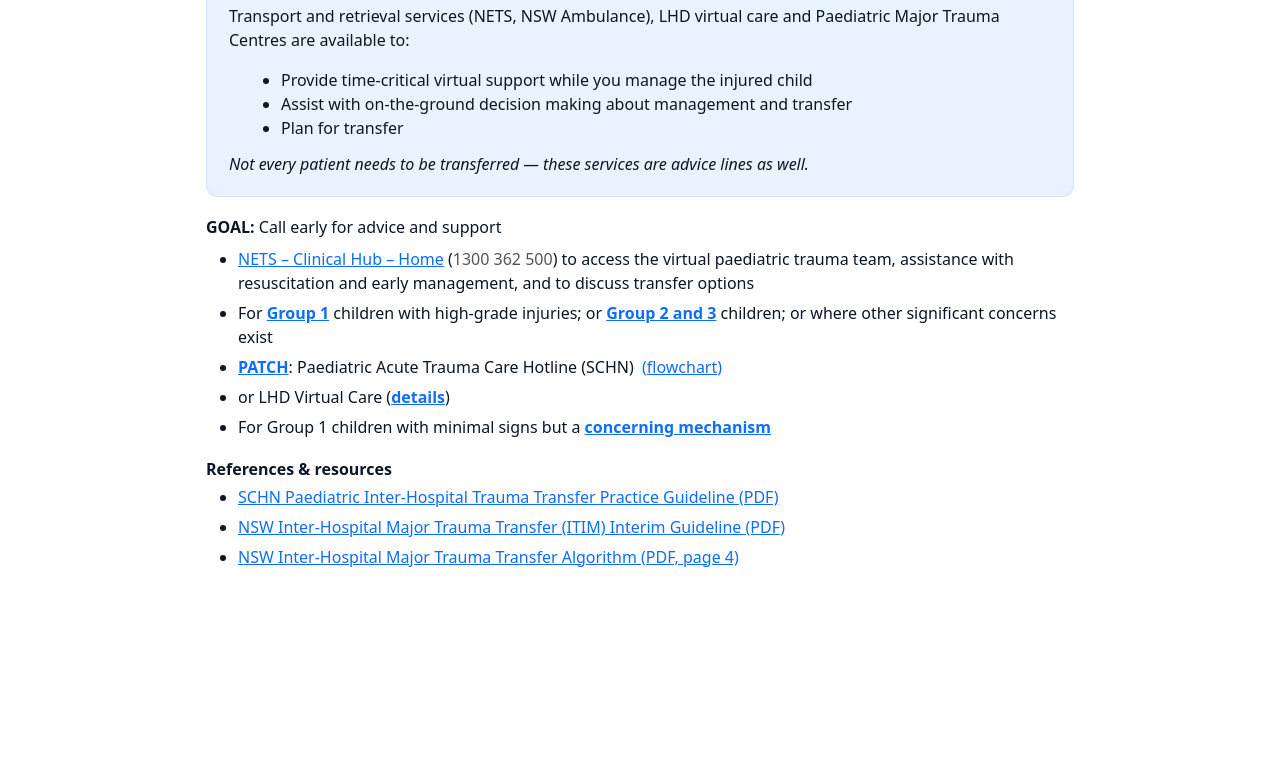
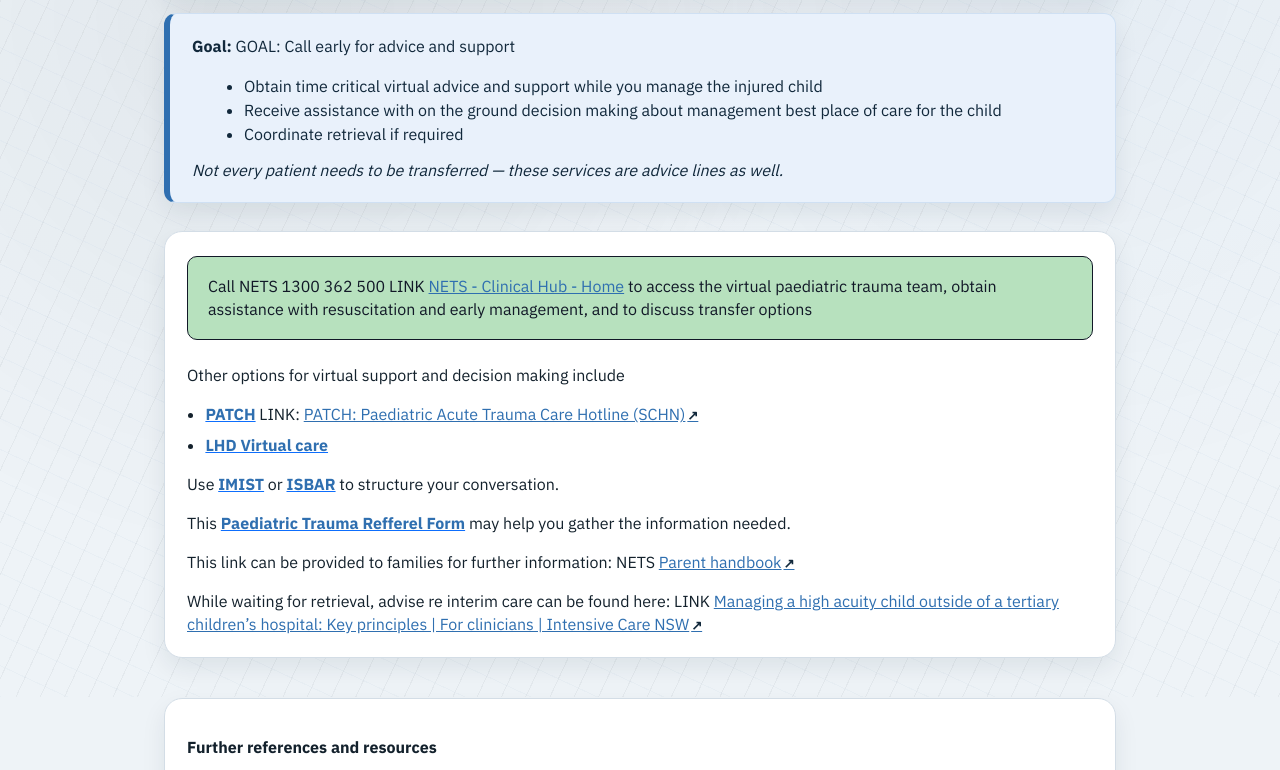
Before and after one commit to NipunaCooray/Swapyt_DSS, a website: page public/transfer.html in a window 1280 px wide. Shown: the part 103-873 px from the top of the page. Before the commit the page ends 800 px from the top, so only its background shows below. Drawn offline with nearby package versions, Linux system fonts and the light colour scheme.

Commit message:
Update transfer.html popups and styling to match app theme

```diff
--- a/public/transfer.html
+++ b/public/transfer.html
@@ -5,41 +5,92 @@
     <meta charset='utf-8'>
     <meta name='viewport' content='width=device-width, initial-scale=1'>
     <title>Transfer</title>
+    <link rel="preconnect" href="https://fonts.googleapis.com">
+    <link rel="preconnect" href="https://fonts.gstatic.com" crossorigin>
+    <link
+        href="https://fonts.googleapis.com/css2?family=IBM+Plex+Sans:wght@400;500;600;700&family=IBM+Plex+Serif:wght@500;600;700&display=swap"
+        rel="stylesheet">
     <link href='https://cdn.jsdelivr.net/npm/bootstrap@5.3.3/dist/css/bootstrap.min.css' rel='stylesheet'>
     <style>
         :root {
-            --callout-bg: #e9f3ff;
-            /* light blue */
-            --callout-br: #cfe2ff;
-            /* border blue */
-            --ink: #0b1726;
-            /* dark text */
+            --ink: #13212c;
+            --muted: #4f6272;
+            --card: #ffffff;
+            --line: #d3dde6;
+            --brand: #17324a;
+            --brand-ink: #11283b;
+            --teal: #2f6fb0;
+            --panel: #f1f5f9;
+            --callout-bg: #e9f1fb;
+            --callout-border: #cfe0f3;
+            --callout-accent: #2f6fb0;
+            --callout-ink: #2a4b68;
         }
 
         body {
-            background: #ffffff;
+            font-family: "IBM Plex Sans", "Segoe UI", sans-serif;
+            background: #eef3f7;
             color: var(--ink);
+            position: relative;
+            min-height: 100vh;
+        }
+
+        body::before {
+            content: "";
+            position: fixed;
+            inset: 0;
+            background-image:
+                repeating-linear-gradient(115deg, rgba(19, 33, 44, 0.08), rgba(19, 33, 44, 0.08) 1px, transparent 1px, transparent 22px),
+                repeating-linear-gradient(25deg, rgba(47, 111, 176, 0.05), rgba(47, 111, 176, 0.05) 1px, transparent 1px, transparent 28px),
+                radial-gradient(circle at 20% 15%, rgba(17, 40, 59, 0.10), transparent 45%),
+                radial-gradient(circle at 85% 10%, rgba(47, 111, 176, 0.08), transparent 40%);
+            opacity: 0.55;
+            pointer-events: none;
+            z-index: 0;
+        }
+
+        h1,
+        h2,
+        h3,
+        h4,
+        h5,
+        .h5 {
+            font-family: "IBM Plex Serif", "Georgia", serif;
+            letter-spacing: .2px;
         }
 
         .page-wrap {
-            max-width: 900px;
-            margin-inline: auto;
-            padding: 32px 16px 64px;
+            max-width: 1000px;
+            margin: 24px auto 48px;
+            padding: 0 24px;
+            position: relative;
+            z-index: 1;
+        }
+
+        .header-card {
+            background: linear-gradient(135deg, rgba(255, 255, 255, .98), rgba(244, 247, 250, .98));
+            border: 1px solid var(--line);
+            border-radius: 18px;
+            padding: 20px 22px;
+            box-shadow: 0 12px 28px rgba(8, 40, 54, .08);
+            margin-bottom: 16px;
         }
 
         h1.page-title {
             font-size: 28px;
             font-weight: 700;
             letter-spacing: 0.2px;
-            margin-bottom: 20px;
+            margin-bottom: 0;
         }
 
         .callout {
             background: var(--callout-bg);
-            border: 1px solid var(--callout-br);
+            border: 1px solid var(--callout-border);
+            border-left: 6px solid var(--callout-accent);
             border-radius: 12px;
             padding: 20px 22px;
-            box-shadow: 0 1px 0 rgba(0, 0, 0, 0.02);
+            color: var(--brand-ink);
+            box-shadow: 0 10px 24px rgba(8, 40, 54, .08);
         }
 
         .callout p {
@@ -51,7 +102,15 @@
         }
 
         .section {
-            margin-top: 18px;
+            margin-top: 28px;
+        }
+
+        .card-step {
+            background: var(--card);
+            border: 1px solid var(--line);
+            border-radius: 18px;
+            box-shadow: 0 10px 24px rgba(8, 40, 54, .08);
+            padding: 20px 22px;
         }
 
         .section strong {
@@ -64,10 +123,85 @@
 
         a {
             text-decoration: underline;
+            color: var(--teal);
+        }
+
+        a:hover {
+            color: #1f5a93;
+        }
+
+        a[data-popup] {
+            color: var(--teal) !important;
+        }
+
+        a[data-popup]:hover {
+            color: #1f5a93 !important;
         }
 
         .muted {
-            color: #555;
+            color: var(--muted);
+        }
+
+        .transfer-content {
+            line-height: 1.45;
+        }
+
+        .transfer-content p {
+            margin-bottom: 1rem;
+        }
+
+        .transfer-content .alert {
+            margin-top: 0.25rem !important;
+            margin-bottom: 1.5rem !important;
+            padding: 18px 20px;
+            border-radius: 10px;
+        }
+
+        .references-content {
+            margin-top: 40px !important;
+        }
+
+        .references-content p {
+            margin-bottom: 0.9rem;
+        }
+
+        .references-content p:last-child {
+            margin-bottom: 0;
+        }
+
+        .transfer-list,
+        .ref-list {
+            margin: 0 0 1rem 1.15rem;
+            padding: 0;
+        }
+
+        .transfer-list li,
+        .ref-list li {
+            margin-bottom: 0.45rem;
+        }
+
+        .section-heading {
+            font-weight: 700;
+            margin-top: 1rem;
+            margin-bottom: 0.9rem;
+        }
+
+        .ext-indicator {
+            font-size: .82em;
+            color: var(--brand-ink);
+            font-weight: 600;
+            margin-left: .15em;
+        }
+
+        .modal-content {
+            border-radius: 16px;
+            border: 1px solid var(--line);
+            box-shadow: 0 18px 38px rgba(8, 40, 54, .16);
+        }
+
+        .modal-header {
+            background: #f7fafc;
+            border-bottom: 1px solid #dbe5ee;
         }
     </style>
 </head>
@@ -75,68 +209,94 @@
 <body>
     <main class='page-wrap'>
         <!-- Title -->
-        <h1 class='page-title'>Call for advice or discuss transfer</h1>
+        <div class='header-card'>
+            <h1 class='page-title'>Call for advice or discuss transfer</h1>
+        </div>
 
         <!-- Blue info box -->
         <section class='callout mb-3'>
-            <p class='mb-3'>
-                Transport and retrieval services (NETS, NSW Ambulance), LHD virtual care and Paediatric Major Trauma
-                Centres are available to:
-            </p>
+            <p class='mb-3'><strong>Goal:</strong> GOAL: Call early for advice and support</p>
             <ul>
-                <li>Provide time-critical virtual support while you manage the injured child</li>
-                <li>Assist with on-the-ground decision making about management and transfer</li>
-                <li>Plan for transfer</li>
+                <li>Obtain time critical virtual advice and support while you manage the injured child</li>
+                <li>Receive assistance with on the ground decision making about management best place of care for the
+                    child</li>
+                <li>Coordinate retrieval if required</li>
             </ul>
             <p class='mb-0'><em>Not every patient needs to be transferred — these services are advice lines as
                     well.</em></p>
         </section>
 
-        <!-- Goal & links list -->
-        <section class='section'>
-            <p class='mb-2'><strong>GOAL:</strong> Call early for advice and support</p>
-            <ul class='bullet-tight'>
+        <!-- Transfer support details -->
+        <section class='section transfer-content card-step'>
+            <div class='alert my-3' style='background-color:#b7e1be;border:1px solid #111827;color:#111827;'>
+                Call NETS 1300 362 500 LINK
+                <a href='https://nswhealth.sharepoint.com/sites/SCHN-NETSINTRANET' target='_blank' rel='noopener'>NETS -
+                    Clinical Hub - Home</a>
+                to access the virtual paediatric trauma team, obtain assistance with resuscitation and early management,
+                and to discuss transfer options
+            </div>
+
+            <p class='mb-3'>Other options for virtual support and decision making include</p>
+            <ul class='transfer-list'>
                 <li>
-                    <a href='https://nswhealth.sharepoint.com/sites/SCHN-NETSINTRANET' target='_blank'
-                        rel='noopener'>NETS – Clinical Hub – Home</a>
-                    (<span class='muted'>1300 362 500</span>) to access the virtual paediatric trauma team, assistance
-                    with resuscitation and early management, and to discuss transfer options
+                    <a href='#' data-popup='patch' class='fw-bold link-primary'>PATCH</a> LINK:
+                    <a href='https://www.seslhd.health.nsw.gov.au/sites/default/files/groups/StGTrauma/Policies/CTC4225-PATCH-FlowChart.pdf'
+                        target='_blank' rel='noopener'>PATCH: Paediatric Acute Trauma Care Hotline (SCHN)<span
+                            class='ext-indicator'>↗</span></a>
                 </li>
                 <li>
-                    For <a href='#' data-popup='group1' class='fw-bold link-primary'>Group 1</a> children with
-                    high-grade injuries; or
-                    <a href='#' data-popup='group23' class='fw-bold link-primary'>Group 2 and 3</a> children; or where
-                    other significant concerns exist
-                </li>
-                <li>
-                    <a href='#' data-popup='patch' class='fw-bold link-primary'>PATCH</a>: Paediatric Acute Trauma Care
-                    Hotline (SCHN)
-                    <a href='https://www.seslhd.health.nsw.gov.au/sites/default/files/groups/StGTrauma/Policies/CTC4225-PATCH-FlowChart.pdf'
-                        target='_blank' rel='noopener' class='ms-1'>(flowchart)</a>
-                </li>
-                <li>
-                    or LHD Virtual Care (<a href='#' data-popup='lhd' class='fw-bold link-primary'>details</a>)
-                </li>
-                <li>
-                    For Group 1 children with minimal signs but a <a href='#' data-popup='mechanism'
-                        class='fw-bold link-primary'>concerning mechanism</a>
+                    <a href='#' data-popup='lhd' class='fw-bold link-primary'>LHD Virtual care</a>
                 </li>
             </ul>
+
+            <p class='mb-3'>
+                Use <a href='#' data-popup='imist' class='fw-bold link-primary'>IMIST</a> or
+                <a href='#' data-popup='isbar' class='fw-bold link-primary'>ISBAR</a> to structure your conversation.
+            </p>
+            <p class='mb-3'>
+                This
+                <a href='#' data-popup='paediatric_trauma_refferel_form' class='fw-bold link-primary'>Paediatric Trauma
+                    Refferel Form</a>
+                may help you gather the information needed.
+            </p>
+            <p class='mb-3'>
+                This link can be provided to families for further information: NETS
+                <a href='https://nets.schn.health.nsw.gov.au/' target='_blank' rel='noopener'>Parent handbook<span
+                        class='ext-indicator'>↗</span></a>
+            </p>
+            <p class='mb-0'>
+                While waiting for retrieval, advise re interim care can be found here: LINK
+                <a href='https://aci.health.nsw.gov.au/networks/icnsw/clinicians/managing-high-acuity-child-outside-of-hospital'
+                    target='_blank' rel='noopener'>Managing a high acuity child outside of a tertiary children’s
+                    hospital: Key principles | For clinicians | Intensive Care NSW<span
+                        class='ext-indicator'>↗</span></a>
+            </p>
         </section>
 
         <!-- References -->
-        <section class='section'>
-            <p class='mb-1'><strong>References & resources</strong></p>
-            <ul class='bullet-tight'>
-                <li><a href='https://resources.schn.health.nsw.gov.au/policies/policies/pdf/2020-199.pdf'
-                        target='_blank' rel='noopener'>SCHN Paediatric Inter‑Hospital Trauma Transfer Practice Guideline
-                        (PDF)</a></li>
-                <li><a href='https://aci.health.nsw.gov.au/__data/assets/pdf_file/0007/560257/ACI-ITIM-NSW-inter-hospital-major-trauma-transfer-interim-guideline.pdf'
-                        target='_blank' rel='noopener'>NSW Inter‑Hospital Major Trauma Transfer (ITIM) Interim Guideline
-                        (PDF)</a></li>
-                <li><a href='https://aci.health.nsw.gov.au/__data/assets/pdf_file/0007/560257/ACI-ITIM-NSW-inter-hospital-major-trauma-transfer-interim-guideline.pdf#page=4'
-                        target='_blank' rel='noopener'>NSW Inter‑Hospital Major Trauma Transfer Algorithm (PDF, page
-                        4)</a></li>
+        <section class='section references-content card-step'>
+            <p class='section-heading'>Further references and resources</p>
+            <ul class='ref-list mb-0'>
+                <li>LINK:
+                    <a href='https://resources.schn.health.nsw.gov.au/policies/policies/pdf/2020-199.pdf'
+                        target='_blank' rel='noopener'>SCHN Paediatric Inter-Hospital Trauma Transfer Practice
+                        Guideline<span class='ext-indicator'>↗</span></a>
+                </li>
+                <li>LINK:
+                    <a href='https://www.schn.health.nsw.gov.au/patch-paediatric-acute-trauma-care-hotline'
+                        target='_blank' rel='noopener'>PATCH: Paediatric Acute Trauma Care Hotline (SCHN)<span
+                            class='ext-indicator'>↗</span></a>
+                </li>
+                <li>LINK:
+                    <a href='https://aci.health.nsw.gov.au/__data/assets/pdf_file/0007/560257/ACI-ITIM-NSW-inter-hospital-major-trauma-transfer-interim-guideline.pdf'
+                        target='_blank' rel='noopener'>NSW Inter-Hospital Major Trauma Transfer (ITIM)<span
+                            class='ext-indicator'>↗</span></a>
+                </li>
+                <li>LINK:
+                    <a href='https://aci.health.nsw.gov.au/__data/assets/pdf_file/0007/560257/ACI-ITIM-NSW-inter-hospital-major-trauma-transfer-interim-guideline.pdf#page=4'
+                        target='_blank' rel='noopener'>NSW Inter-Hospital Major Trauma Transfer Algorithm (ITIM)<span
+                            class='ext-indicator'>↗</span></a>
+                </li>
             </ul>
         </section>
     </main>
@@ -172,11 +332,23 @@
             },
             lhd: {
                 title: 'LHD Virtual Care (details)',
-                body: "<p class='mb-2'>Use for time‑critical discussion and transfer planning when local escalation pathways indicate virtual support is appropriate.</p><p class='mb-0'>Coordinate with NETS / PMTC as required for transfer planning and decision support.</p>"
+                body: "<p>Content need to be added</p>"
             },
             patch: {
                 title: 'PATCH — Paediatric Acute Trauma Care Hotline',
-                body: "<p class='mb-2'><strong>PATCH 13004 TRAUMA</strong></p><p class='mb-2'>Use for time‑critical discussion and transfer planning with SCHN. Connects you to senior paediatric trauma advice while ongoing management is underway.</p><p class='mb-0'>See the <a href='https://www.seslhd.health.nsw.gov.au/sites/default/files/groups/StGTrauma/Policies/CTC4225-PATCH-FlowChart.pdf' target='_blank' rel='noopener'>PATCH flowchart (PDF)</a> for call flow and criteria.</p>"
+                body: "<p>PATCH flow diagram</p><p><img src='/assets/patch-flow-diagram.png' alt='PATCH flow diagram' class='img-fluid' /></p>"
+            },
+            imist: {
+                title: 'IMIST',
+                body: "<p><img src='/assets/i-mist-ambo.jpeg' alt='I-MIST AMBO handover tool' class='img-fluid' /></p>"
+            },
+            isbar: {
+                title: 'ISBAR',
+                body: "<p><img src='/assets/isbar.png' alt='ISBAR handover tool' class='img-fluid' /></p>"
+            },
+            paediatric_trauma_refferel_form: {
+                title: 'Paediatric Trauma Refferel Form',
+                body: "<p class='mb-2'><a href='/assets/paediatric-trauma-referral-form.docx' download>Download Paediatric Trauma Refferel Form (DOCX)</a></p><object data='/assets/paediatric-trauma-referral-form.pdf' type='application/pdf' width='100%' height='700'><p>Preview unavailable. <a href='/assets/paediatric-trauma-referral-form.pdf' target='_blank' rel='noopener'>Open PDF</a></p></object>"
             }
         };
 
```
